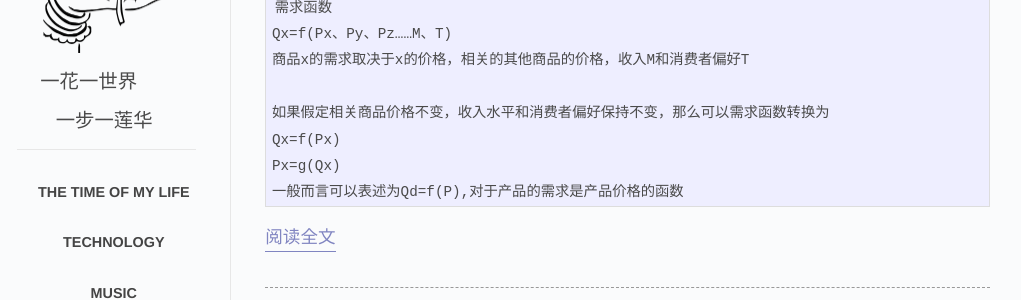
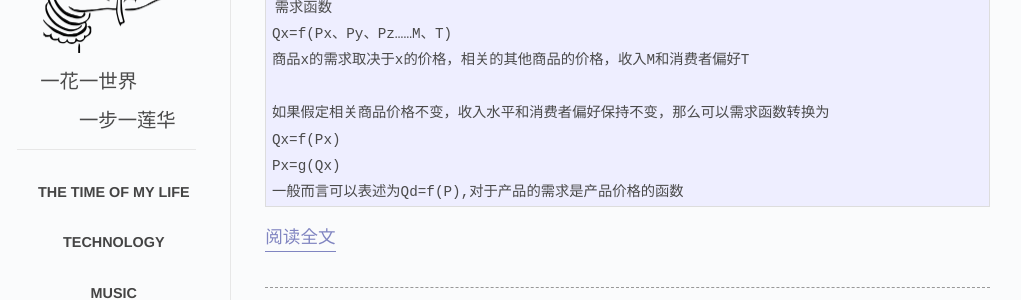
Before and after one commit to JohnnieFucker/blog, a Jekyll site: the page built from index.html, in a window 1280 px wide. Shown: the part 218-518 px from the top of the page, without its empty margins (159-1180 px from the left). Built offline with Jekyll 4.4.1, drawn with Linux system fonts in a browser that asks for light colours; the list of posts is cut into pages by our own code.

Commit message:
add post

```diff
--- a/_includes/leftBar.html
+++ b/_includes/leftBar.html
@@ -2,7 +2,7 @@
     <div class="header">
         <h1 class="title"><a href="/"><img id="logo" src="/images/lotus.png"></a></h1>
         <span class="tagline">一花一世界</span>
-        <span class="tagline" style="padding-left: 2em;">一步一莲华</span>
+        <span class="tagline" style="padding-left: 3.2em;">一步一莲华</span>
     </div>
     <div class="posts">
         <ul class="posts-list">
```
